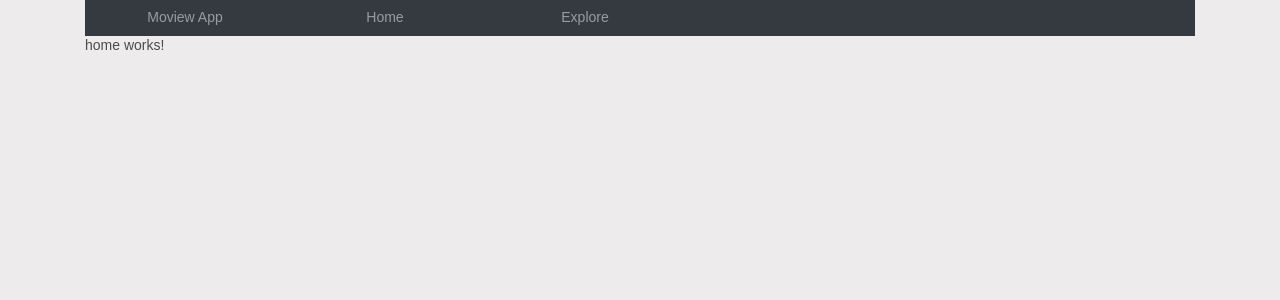
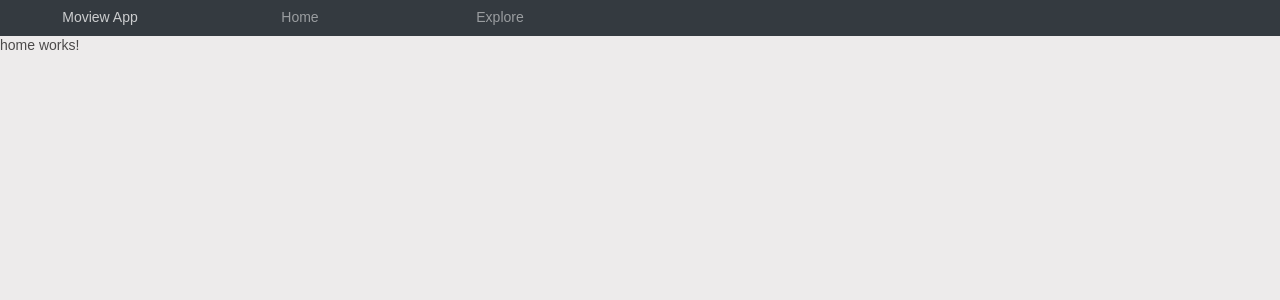
Before and after one commit to thoughtworks-ui-hiring-hackathon/team_11, an Angular app: page / in a window 1280 px wide. Shown: the top 300 px of the page. Built offline with nearby package versions, Linux system fonts and the light colour scheme.

Commit message:
change body padding and width

```diff
--- a/src/app/app.component.html
+++ b/src/app/app.component.html
@@ -1,5 +1,5 @@
 <!--The content below is only a placeholder and can be replaced.-->
-<div class="container">
-    <app-header-component></app-header-component>
+<div class="container-fluid" id="movie-app-container">
+  <app-header-component></app-header-component>
   <router-outlet></router-outlet>
 </div>
--- a/src/app/app.component.scss
+++ b/src/app/app.component.scss
@@ -0,0 +1,3 @@
+#movie-app-container {
+    padding: 0;
+}
```
